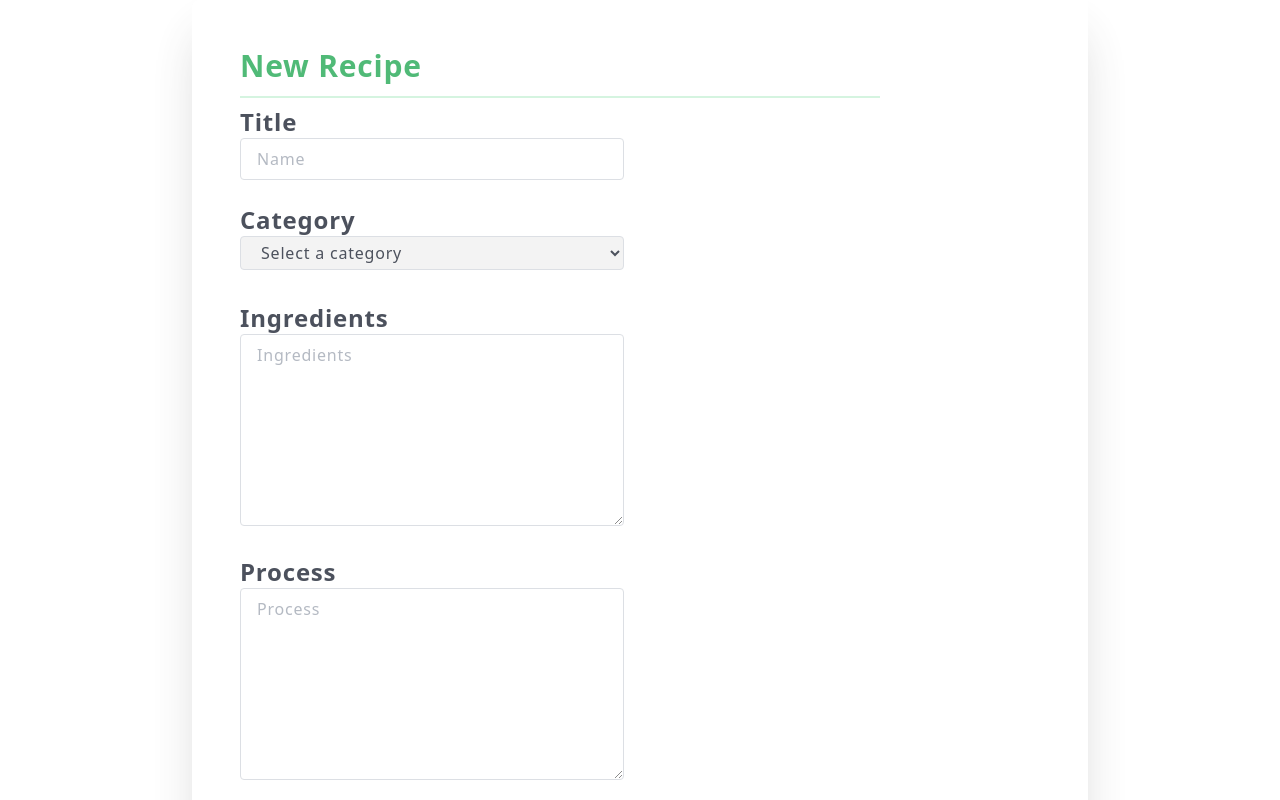
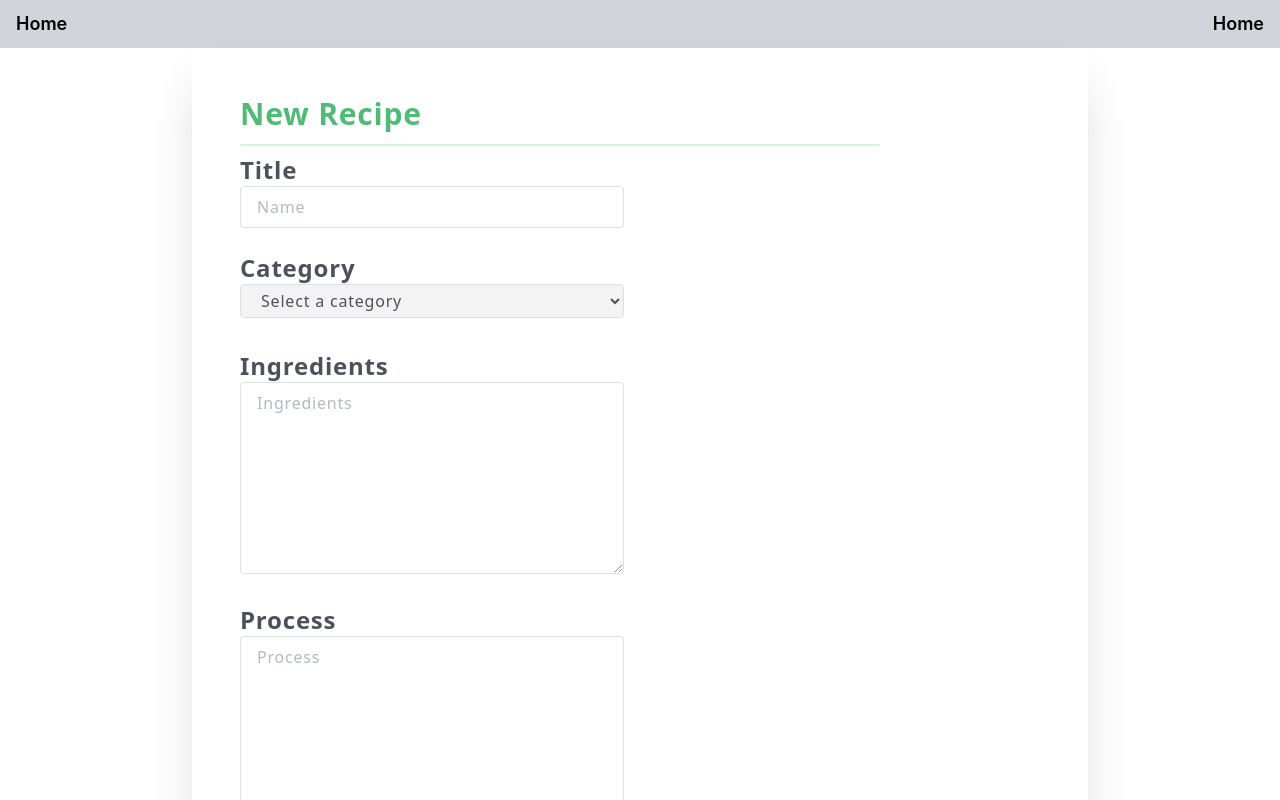
Before and after one commit to carlosValencia01/ap-recipes, a React (Create React App) app: page /new in a window 1280 px wide. Shown: the top 800 px of the page. Built offline with nearby package versions, Linux system fonts and the light colour scheme.

Commit message:
feat:add navbar

```diff
--- a/package.json
+++ b/package.json
@@ -3,6 +3,9 @@
   "version": "0.1.0",
   "private": true,
   "dependencies": {
+    "@fortawesome/fontawesome-svg-core": "^1.3.0",
+    "@fortawesome/free-solid-svg-icons": "^6.0.0",
+    "@fortawesome/react-fontawesome": "^0.1.17",
     "@testing-library/jest-dom": "^5.16.2",
     "@testing-library/react": "^12.1.2",
     "@testing-library/user-event": "^13.5.0",
--- a/src/components/category/ListCategoryScreen.js
+++ b/src/components/category/ListCategoryScreen.js
@@ -1,5 +1,5 @@
 import React from "react";
-import { useParams } from "react-router-dom";
+import { Link, useParams } from "react-router-dom";
 import axios from "axios";
 import { RecipeCard } from "../shared/RecipeCard";
 
@@ -24,9 +24,45 @@ export const ListCategoryScreen = () => {
   return (
     <div className="bg-white">
       <div className="max-w-2xl mx-auto py-16 px-4 sm:py-24 sm:px-6 lg:max-w-7xl lg:px-8">
+        <Link
+          to={`/category/Food`}
+          className="p-1 pl-5 pr-5 mr-2 bg-green-700 hover:bg-green-900 text-gray-100 text-lg rounded-lg focus:border-4 border-blue-300"
+        >
+          Food
+        </Link>
+
+        <Link
+          to={`/category/Vegan`}
+          className="p-1 pl-5 pr-5 mr-2 bg-green-700 hover:bg-green-900 text-gray-100 text-lg rounded-lg focus:border-4 border-blue-300"
+        >
+          Vegan
+        </Link>
+
+        <Link
+          to={`/category/Dessert`}
+          className="p-1 pl-5 pr-5 mr-2 bg-green-700 hover:bg-green-900 text-gray-100 text-lg rounded-lg focus:border-4 border-blue-300"
+        >
+          Dessert
+        </Link>
+
+        <Link
+          to={`/category/Dinner`}
+          className="p-1 pl-5 pr-5 mr-2 bg-green-700 hover:bg-green-900 text-gray-100 text-lg rounded-lg focus:border-4 border-blue-300"
+        >
+          Dinner
+        </Link>
+
+        <Link
+          to={`/category/Breakfast`}
+          className="p-1 pl-5 pr-5 mr-2 bg-green-700 hover:bg-green-900 text-gray-100 text-lg rounded-lg focus:border-4 border-blue-300"
+        >
+          Breakfast
+        </Link>
+
         <h2 className="mt-1 text-2xl font-extrabold tracking-tight text-gray-900">
           {category} Recipes
         </h2>
+
         <div className="mt-6 grid grid-cols-1 gap-y-10 gap-x-6 sm:grid-cols-2 lg:grid-cols-4 xl:gap-x-8">
           {recipes.map((recipe) => (
             <RecipeCard
--- a/src/components/main/MainRecipeList.js
+++ b/src/components/main/MainRecipeList.js
@@ -20,7 +20,7 @@ export const MainRecipeList = () => {
 
   return (
     <div className="bg-white">
-      <div className="max-w-2xl mx-auto py-16 px-4 sm:py-24 sm:px-6 lg:max-w-7xl lg:px-8">
+      <div className="max-w-2xl mx-auto  px-4 sm:py-10 sm:px-6 lg:max-w-7xl lg:px-8">
         <Link
           to={`/category/Food`}
           className="p-1 pl-5 pr-5 mr-2 bg-green-700 hover:bg-green-900 text-gray-100 text-lg rounded-lg focus:border-4 border-blue-300"
--- a/src/components/router/AppRouter.js
+++ b/src/components/router/AppRouter.js
@@ -4,11 +4,13 @@ import { ListCategoryScreen } from "../category/ListCategoryScreen";
 import { MainScreen } from "../main/MainScreen";
 import { NewRecipeScreen } from "../recipe/NewRecipeScreen";
 import { RecipeScreen } from "../recipe/RecipeScreen";
+import { Navbar } from "../ui/Navbar";
 
 export const AppRouter = () => {
   return (
     <>
       <BrowserRouter>
+        <Navbar />
         <Routes>
           <Route path="/" element={<MainScreen />} />
           <Route path="/recipe/:_id" element={<RecipeScreen />} />
--- /dev/null
+++ b/src/components/ui/Navbar.js
@@ -0,0 +1,28 @@
+import React from "react";
+import { Link } from "react-router-dom";
+
+export const Navbar = () => {
+  return (
+    <nav className="bg-gray-300 border-gray-200 px-2 sm:px-4 py-2.5 ">
+      <div className="container flex flex-wrap justify-between items-center mx-auto">
+        <Link to={`/`} className="flex">
+          <span className="self-center text-lg font-semibold whitespace-nowrap dark:text-gray-600 hover:text-gray-800">
+            Home
+          </span>
+        </Link>
+
+        <div className="hidden w-full md:block md:w-auto" id="mobile-menu">
+          <ul className="flex flex-col mt-4 md:flex-row md:space-x-8 md:mt-0 md:text-sm md:font-medium">
+            <li>
+              <Link to={`/`} className="flex">
+                <span className="self-center text-lg font-semibold whitespace-nowrap dark:text-gray-600 hover:text-gray-800">
+                  Home
+                </span>
+              </Link>
+            </li>
+          </ul>
+        </div>
+      </div>
+    </nav>
+  );
+};
```
Also changed, not shown: 1 other file (tests, documents, lock files or other folders).
